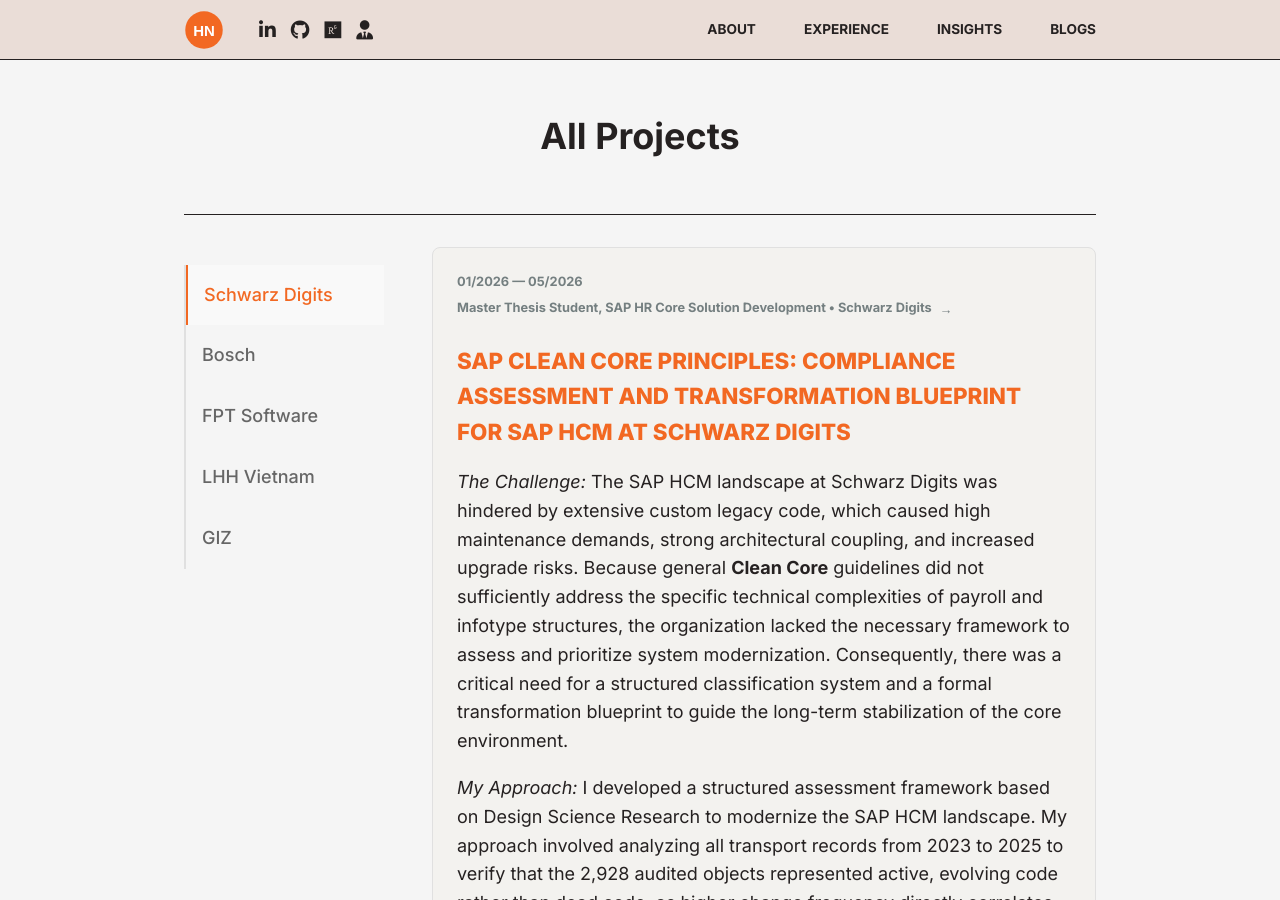
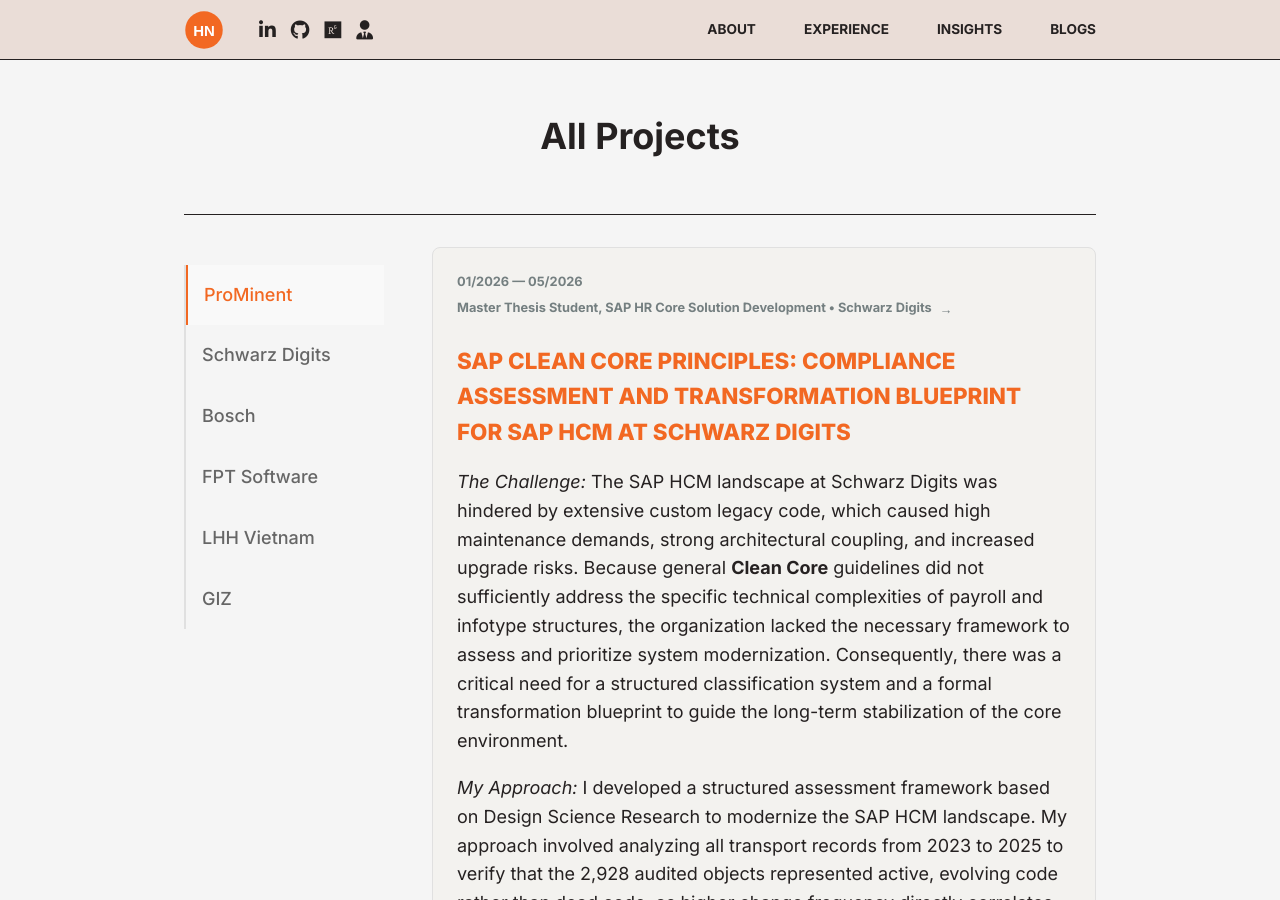
Before and after one commit to huongntn/portfolio-website, a Jekyll site: the page built from archive/index.html, in a window 1280 px wide and 900 px high. Built offline with Jekyll 4.4.1, drawn with Linux system fonts in a browser that asks for light colours.

Commit message:
Update index.html

```diff
--- a/archive/index.html
+++ b/archive/index.html
@@ -11,7 +11,8 @@
 <div class="projects-tabs">
    <!-- Navigation Sidebar -->
    <ul class="tab-list">
-      <li class="tab-button active" data-target="schwarz">Schwarz Digits</li>
+      <li class="tab-button active" data-target="prominent">ProMinent</li>
+      <li class="tab-button" data-target="schwarz">Schwarz Digits</li>
       <li class="tab-button" data-target="bosch">Bosch</li>
       <li class="tab-button" data-target="fpt">FPT Software</li>
       <li class="tab-button" data-target="lhh">LHH Vietnam</li>
```
